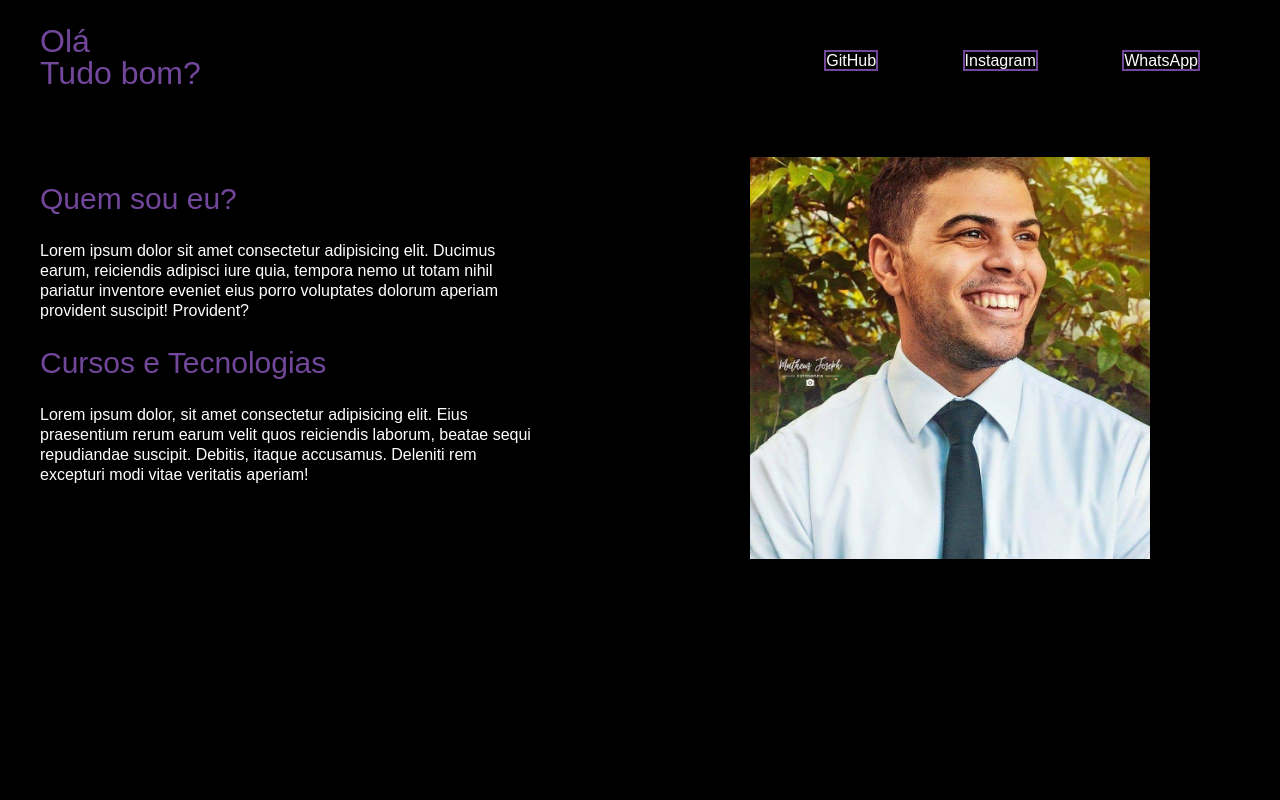
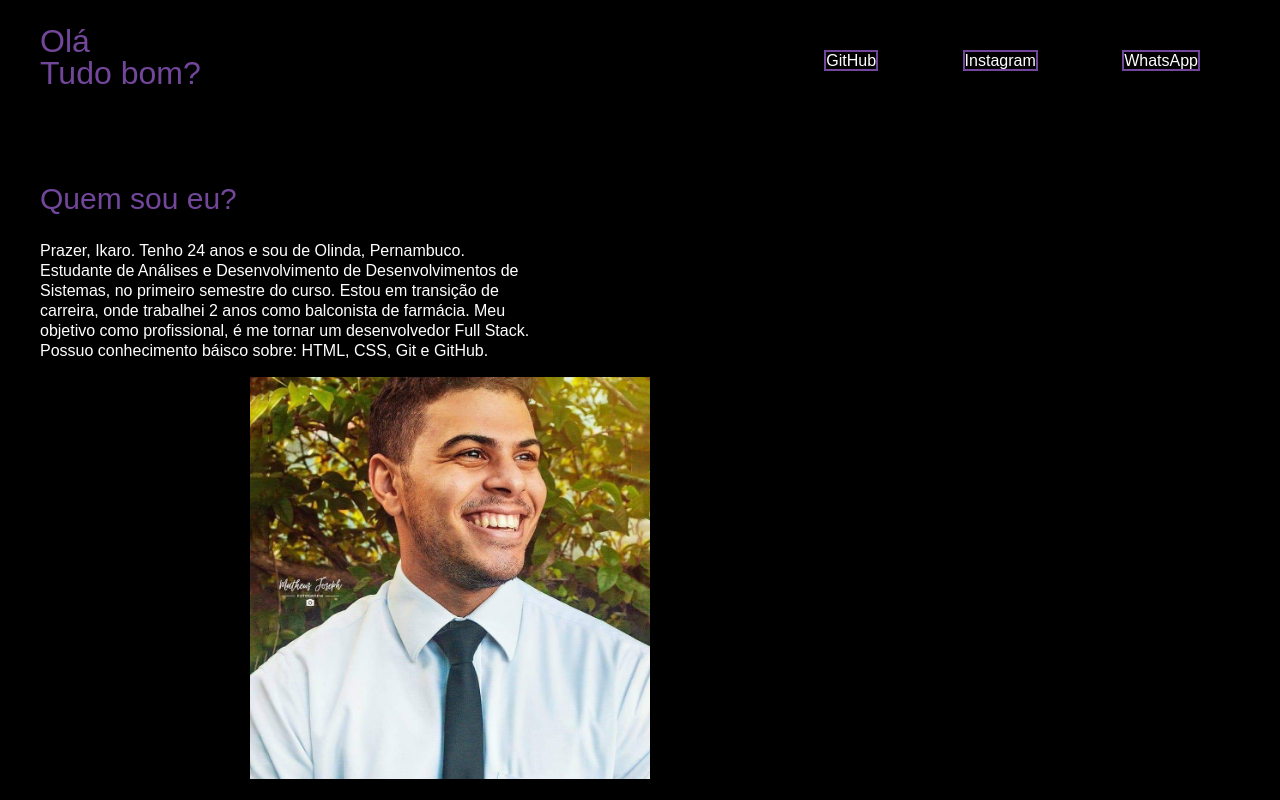
Before and after one commit to IkaroJo/portfolio, a plain HTML site: page index.html in a window 1280 px wide. Drawn offline with Linux system fonts and the light colour scheme.

Commit message:
Update index.html

```diff
--- a/index.html
+++ b/index.html
@@ -28,10 +28,8 @@
 
         <aside>
             <h2>Quem sou eu?</h2>
-            <p>Lorem ipsum dolor sit amet consectetur adipisicing elit. Ducimus earum, reiciendis adipisci iure quia, tempora nemo ut totam nihil pariatur inventore eveniet eius porro voluptates dolorum aperiam provident suscipit! Provident?</p>
-            <h2>Cursos e Tecnologias</h2>
-            <p>Lorem ipsum dolor, sit amet consectetur adipisicing elit. Eius praesentium rerum earum velit quos reiciendis laborum, beatae sequi repudiandae suscipit. Debitis, itaque accusamus. Deleniti rem excepturi modi vitae veritatis aperiam!</p>
-        </aside>
+            <p>Prazer, Ikaro. Tenho 24 anos e sou de Olinda, Pernambuco. Estudante de Análises e Desenvolvimento de Desenvolvimentos de Sistemas, no primeiro semestre do curso. Estou em transição de carreira, onde trabalhei 2 anos como balconista de farmácia. Meu objetivo como profissional, é me tornar um desenvolvedor Full Stack. Possuo conhecimento báisco sobre: HTML, CSS, Git e GitHub.</p>
+
         <article>
             <img src="image/foto-perfil.jpeg" alt="Foto perfil">
 
```
